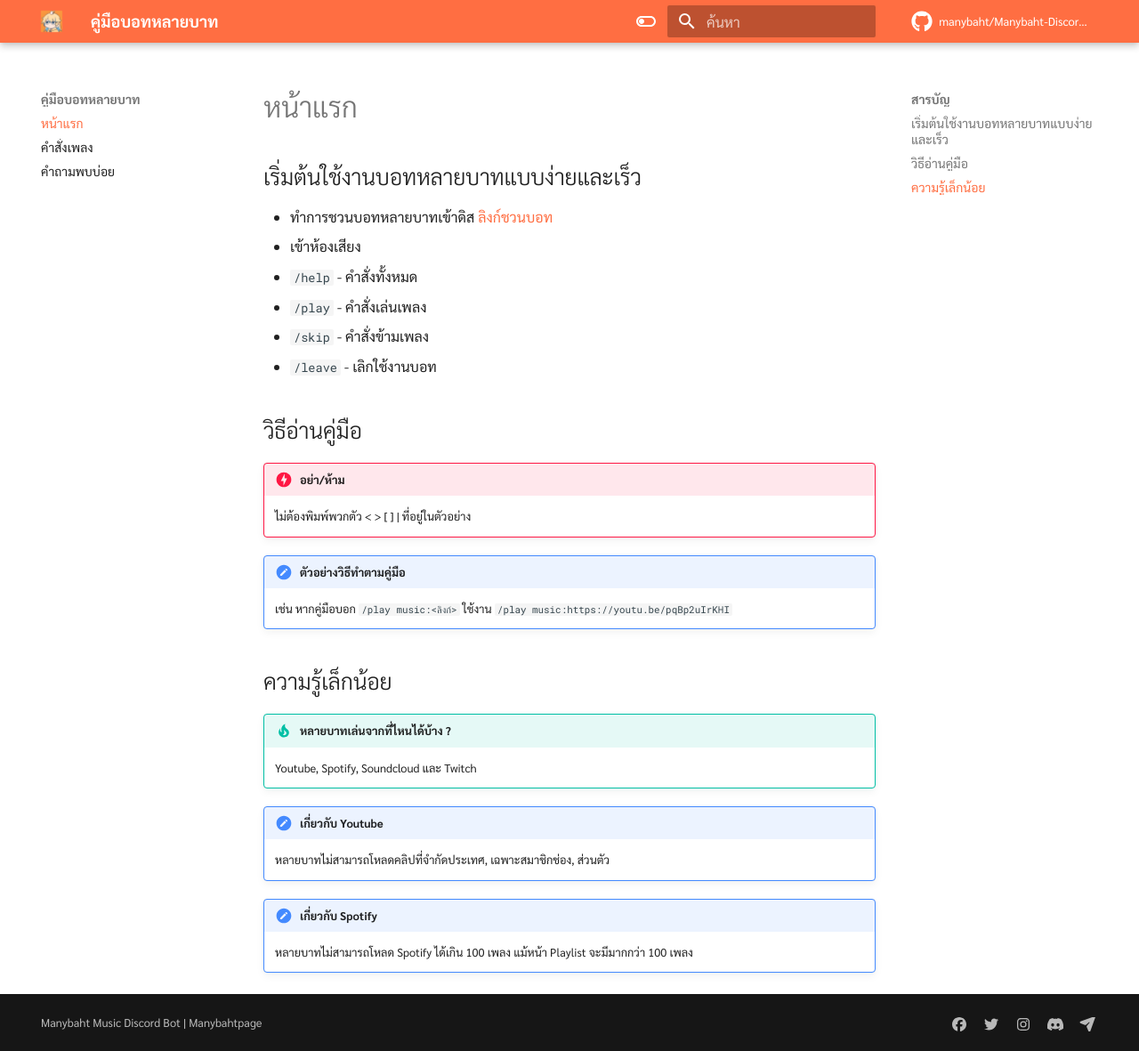
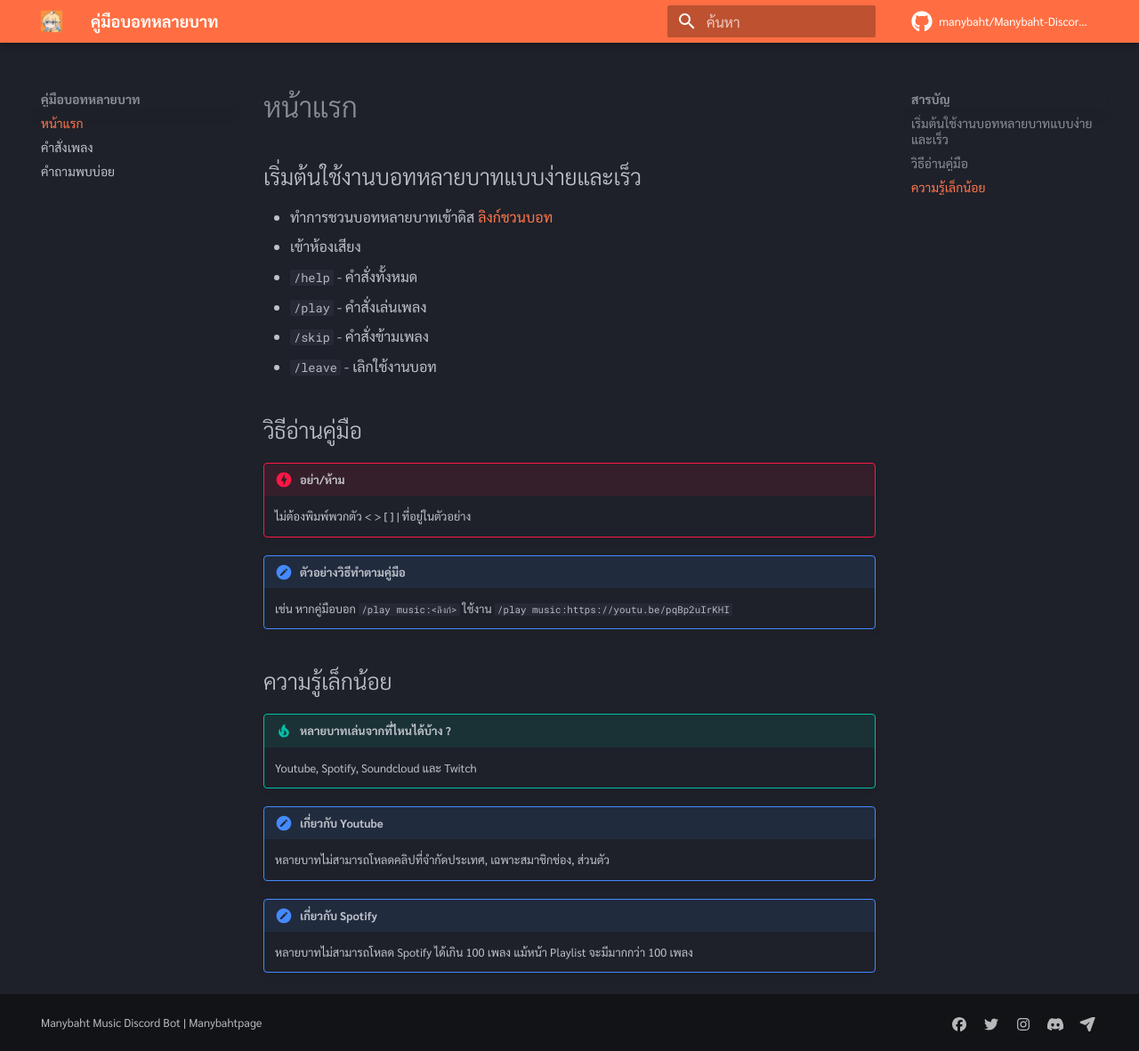
Before and after one commit to manybaht/Manybaht-Discord-Bot-Frontend, an MkDocs documentation site: the page built from docs/index.md, in a window 1280 px wide and 1181 px high. Shown: the whole window at 89% size. Built offline with MkDocs 1.6.1 and Material for MkDocs 9.7.7, drawn with Linux system fonts in a browser that asks for light colours; comment, search, counter and statistics services are not loaded.

Commit message:
กินข้าว

```diff
--- a/mkdocs.yml
+++ b/mkdocs.yml
@@ -12,18 +12,7 @@ theme:
   icon:
     repo: fontawesome/brands/github
   palette:
-    - media: "(prefers-color-scheme: light)"
-      scheme: default
-      toggle:
-        icon: material/toggle-switch-off-outline
-        name: สลับไปโหมดกลางคืน
-      primary: deep orange
-      accent: amber
-    - media: "(prefers-color-scheme: dark)"
       scheme: slate
-      toggle:
-        icon: material/toggle-switch
-        name: สลับไปโหมดตาบอด
       primary: deep orange
       accent: amber
 extra:
```
Also changed, not shown: site/404.html, site/index.html, site/music/index.html, site/qa/index.html, 1 other file.
